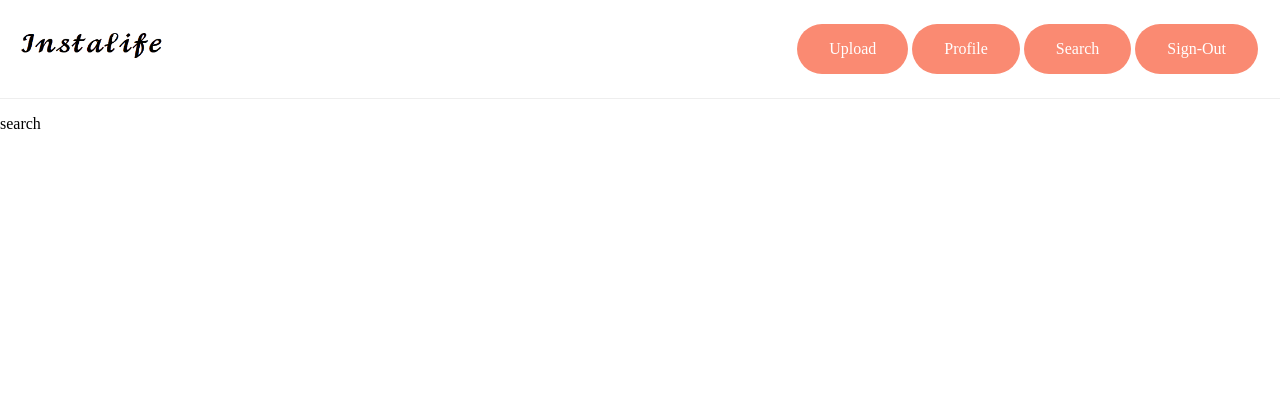
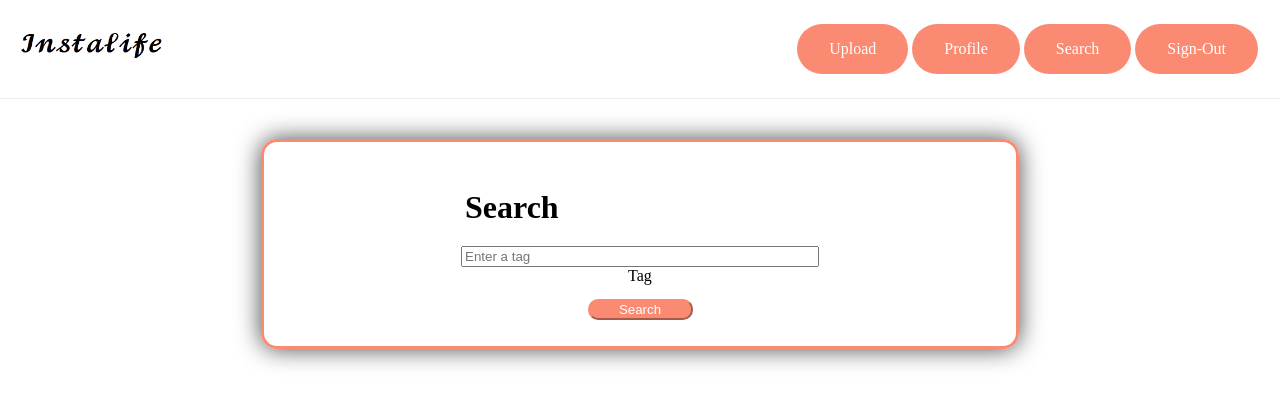
Before and after one commit to dimlil/Vue.js-examp-Instalife, a Vue app: page /search in a window 1280 px wide. Shown: the top 404 px of the page. Built offline with nearby package versions, Linux system fonts and the light colour scheme.

Commit message:
feat/ added search functionality

```diff
--- a/src/components/core/Search.vue
+++ b/src/components/core/Search.vue
@@ -1,13 +1,135 @@
 <template>
-  <p>search</p>
+  <form @submit.prevent="searchHandler" class="form">
+    <div>
+      <h1 slass="searchHeaderText">Search</h1>
+    </div>
+
+    <div>
+      <input
+        type="text"
+        id="inputTags"
+        name="tags"
+        placeholder="Enter a tag"
+        v-model="tags"
+        @input="hideChild"
+      />
+      <label htmlFor="inputCaption">Tag</label>
+    </div>
+
+    <button class="btn" type="submit" @click="search">Search</button>
+  </form>
+  {{tags}}
+  <posts v-if="show" :tagsFromSearch="tags" />
 </template>
 
 <script>
+import Posts from "../shared/Posts.vue";
 export default {
-
-}
+  components: { Posts },
+  data() {
+    return {
+      tags: "",
+      show: false,
+    };
+  },
+  methods: {
+    search() {
+      this.show = true;
+    },
+    hideChild(){
+        this.show = false;
+    }
+  },
+};
 </script>
 
 <style>
+.searchHeaderText {
+  width: 10%;
+  margin: auto;
+  object-fit: contain;
+  display: block;
+  font-family: cursive;
+}
 
+.btn {
+  background-color: #fa8a72;
+  color: white !important;
+  border-color: #fa8a72 !important;
+  border-radius: 10px;
+  width: 15%;
+  margin: auto;
+  object-fit: contain;
+  display: block;
+}
+
+.form {
+  background-color: rgba(255, 255, 255, 0.479);
+  padding: 2%;
+  width: 80%;
+  margin: 0 auto;
+  margin-top: 40px !important;
+  border: solid;
+  border-radius: 1rem;
+  border-color: #fa8a72;
+  box-shadow: 0 0 1.5rem 0 rgba(0, 0, 0, 0.712);
+
+  max-width: 700px;
+  margin: auto;
+}
+
+input {
+  width: 50%;
+  margin: auto;
+  object-fit: contain;
+  display: block;
+}
+
+h1 {
+  margin-left: 25%;
+  margin-bottom: 20px;
+}
+
+p,
+h1,
+label {
+  font-family: cursive;
+}
+
+form label {
+  display: block;
+  margin: 0 auto;
+  width: 50%;
+  text-align: center;
+  margin-bottom: 2%;
+}
+.post {
+  max-width: 500px;
+  border: 2px solid #eeeeee;
+  margin: auto;
+  margin-top: 20px;
+  margin-bottom: 45px;
+}
+.postImage {
+  width: 100%;
+  object-fit: contain;
+  border-bottom: 2px solid #eeeeee;
+  border-top: 2px solid #eeeeee;
+}
+.postText {
+  font-weight: normal;
+  padding: 20px;
+  margin: 0%;
+}
+.username {
+  display: flex;
+  align-items: center;
+  padding: 20px;
+}
+.avatar {
+  margin-right: 10px;
+  height: 50px;
+  width: 50px;
+  border-radius: 50%;
+}
 </style>
--- a/src/components/shared/Posts.vue
+++ b/src/components/shared/Posts.vue
@@ -13,16 +13,23 @@
       >: {{ post.caption }}
     </h4>
   </div>
+  <div v-if="postNotFound">
+    <h1>Noting Found! To add post: <router-link to="/upload">Click Here</router-link></h1>
+  </div>
 </template>
 
 <script>
 import { db } from "../../firebase.js";
 export default {
+  props: {
+    tagsFromSearch: String,
+  },
   data() {
     return {
       posts: [
         // {username: 'pesho', caption: 'hey', imgUrl:"asf"}
       ],
+      postNotFound: false,
     };
   },
   methods: {
@@ -31,7 +38,7 @@ export default {
     },
   },
   beforeMount: async function () {
-    if (window.location.pathname=='/') {
+    if (window.location.pathname == "/") {
       await db
         .collection("posts")
         .orderBy("timestamp", "desc")
@@ -43,11 +50,12 @@ export default {
       //   console.log(this.posts[0]);
       this.posts = this.posts[0];
     }
-    if (window.location.pathname=='/profile') {
-      const objFromLocalStorageAsAString=localStorage.getItem('user');
-      const user=JSON.parse(objFromLocalStorageAsAString);
+    if (window.location.pathname == "/profile") {
+      const objFromLocalStorageAsAString = localStorage.getItem("user");
+      const user = JSON.parse(objFromLocalStorageAsAString);
       await db
-      .collection("posts").where('email','==',user.email)
+        .collection("posts")
+        .where("email", "==", user.email)
         .orderBy("timestamp", "desc")
         .get()
         .then((querySnapshot) => {
@@ -57,6 +65,31 @@ export default {
       //   console.log(this.posts[0]);
       this.posts = this.posts[0];
     }
+  },
+  created: async function () {
+    if (window.location.pathname == "/search") {
+      console.log();
+      await db
+        .collection("posts")
+        .where("tags", "==", this.$parent.tags)
+        .orderBy("timestamp", "desc")
+        .get()
+        .then((querySnapshot) => {
+          const documents = querySnapshot.docs.map((doc) => doc.data());
+          console.log(documents);
+          this.posts.push(documents);
+        });
+      this.posts = this.posts[0];
+    }
+  },
+  watch: {
+    posts() {
+      if (this.posts.length == 0) {
+        this.postNotFound = true;
+      } else {
+        this.postNotFound = false;
+      }
+    },
   },
 };
 </script>
```
Lines whose indentation alone changed are shown as unchanged.
